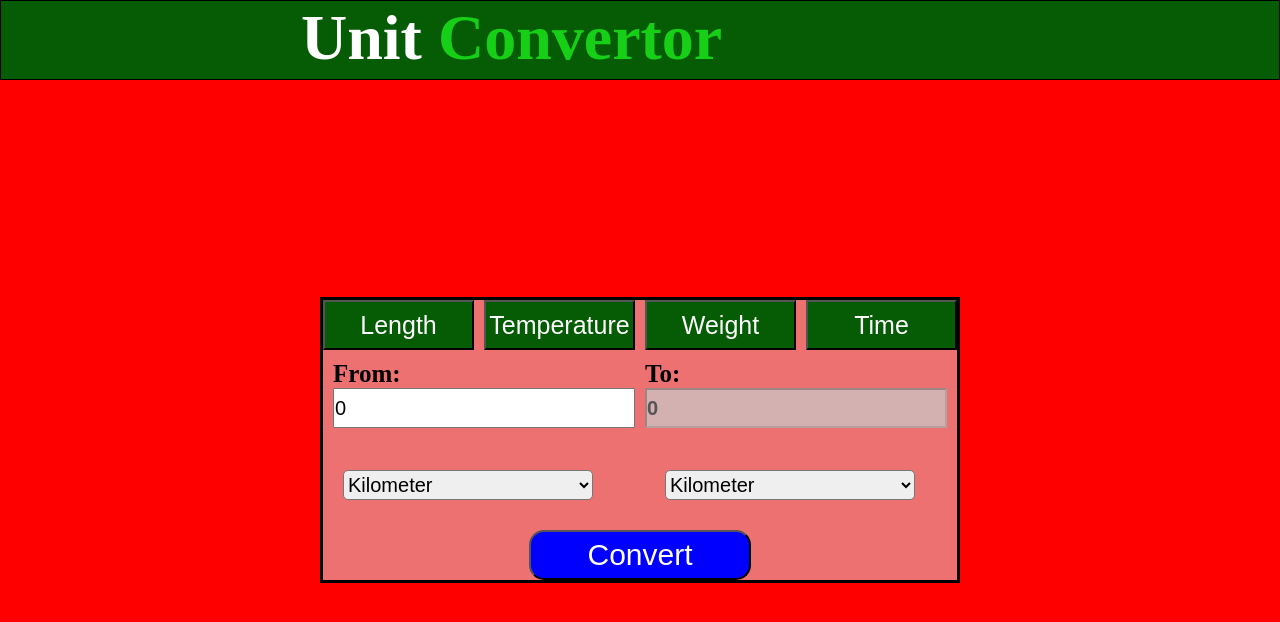
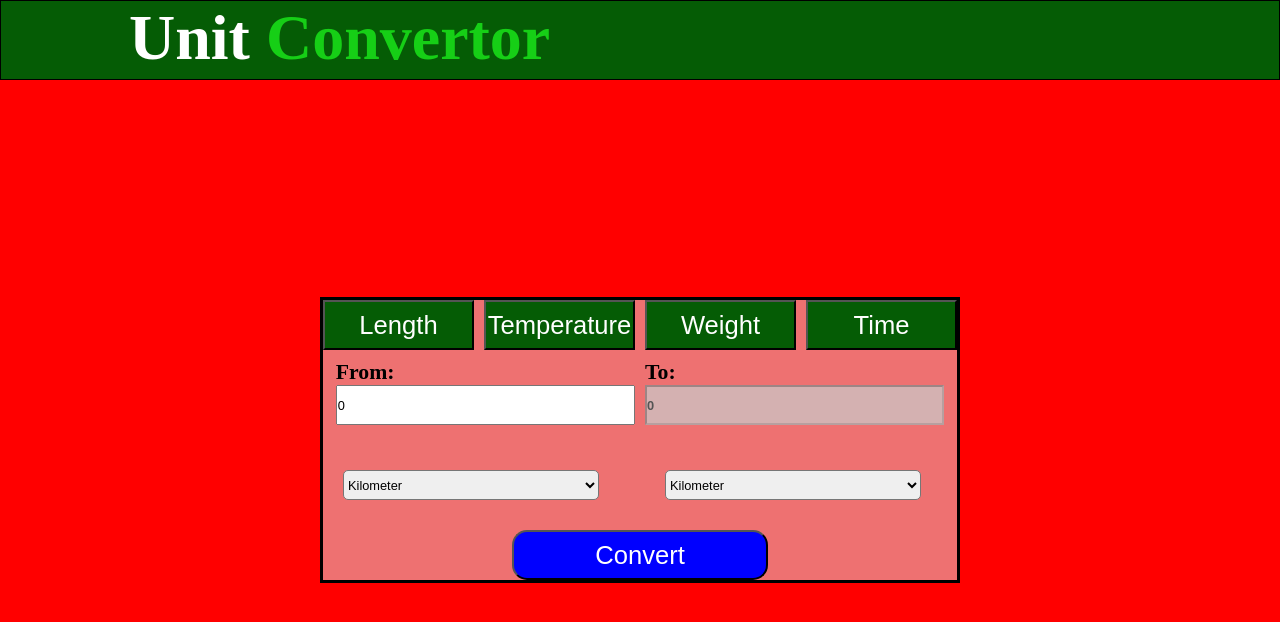
Before and after one commit to NiteshSinghal10/Unit-Converter, a plain HTML site: page index.html in a window 1280 px wide. Drawn offline with Linux system fonts and the light colour scheme.

Commit message:
Update unit.css

```diff
--- a/unit.css
+++ b/unit.css
@@ -19,10 +19,10 @@ body{
 
 h1{
     height: 10%;
-    font-size: 8vh;
+    font-size: 4rem;
     background-color: rgb(5, 92, 5);
     color: white;
-    padding-left: 300px;
+    padding-left: 10vw;
     border: 1px solid black;
 }
 
@@ -46,7 +46,7 @@ h1>span{
     width: 100%;
     background-color: rgb(5, 92, 5);
     color: white;
-    font-size: 25px;
+    font-size: 2vw;
     display: flex;
     justify-content: center;
     align-items: center;
@@ -54,30 +54,30 @@ h1>span{
 #input{
     grid-column-start: 1;
     grid-column-end: 3;
-    padding-left: 10px;
+    padding-left: 1vw;
 }
 
 #output{
     grid-column-start: 3;
     grid-column-end: 5;
     width: 100%;
-    padding-right: 10px;
+    padding-right: 1vw;
 }
 
 input{
     width: 100%;
     height: 40%;
-    font-size: 20px;
+    font-size: 1vw;
 }
 
 label{
-    font-size: 25px;
+    font-size: 1.7vw;
     font-weight: 900;
 }
 
 
 #inunit{
-    width: 80%;
+    width: 20vw;
     background-color: rebeccapurple;
     grid-column-start: 1;
     grid-column-end: 3;
@@ -86,7 +86,7 @@ label{
 }
 
 #outunit{
-    width: 80%;
+    width: 20vw;
     background-color: chocolate;
     grid-column-start: 3;
     grid-column-end: 5;
@@ -96,16 +96,16 @@ label{
 select{
     height: 30px;
     width: 100%;
-    font-size: 20px;
+    font-size: 1vw;
     border-radius: 5px;
 }
 
 #convert{
     height: 100%;
-    width: 35%;
+    width: 20vw;
     background-color: blue;
     color: white;
-    font-size: 30px;
+    font-size: 2vw;
     grid-column-start: 1;
     grid-column-end: 5;
     border-radius: 15px;
```
